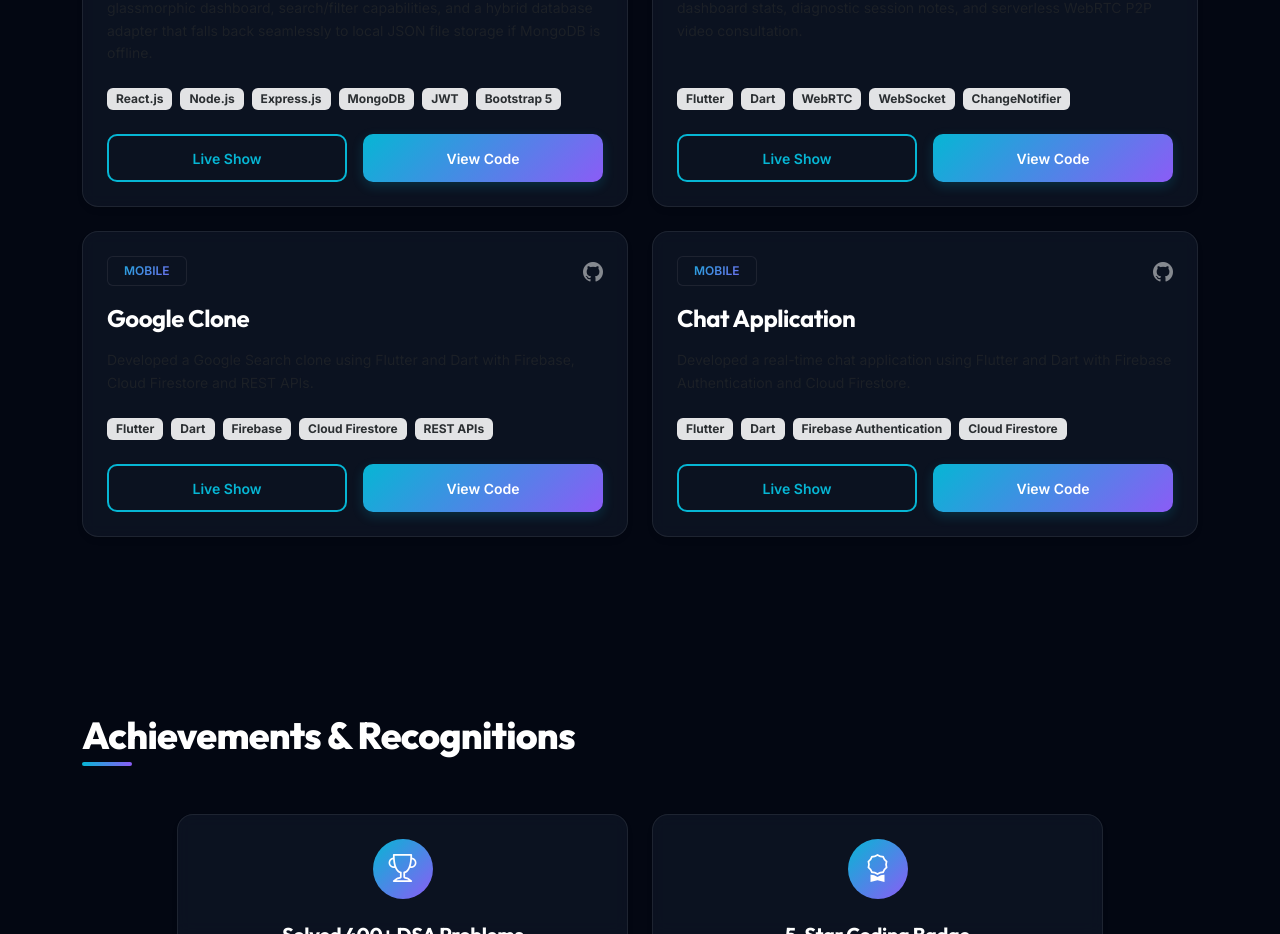
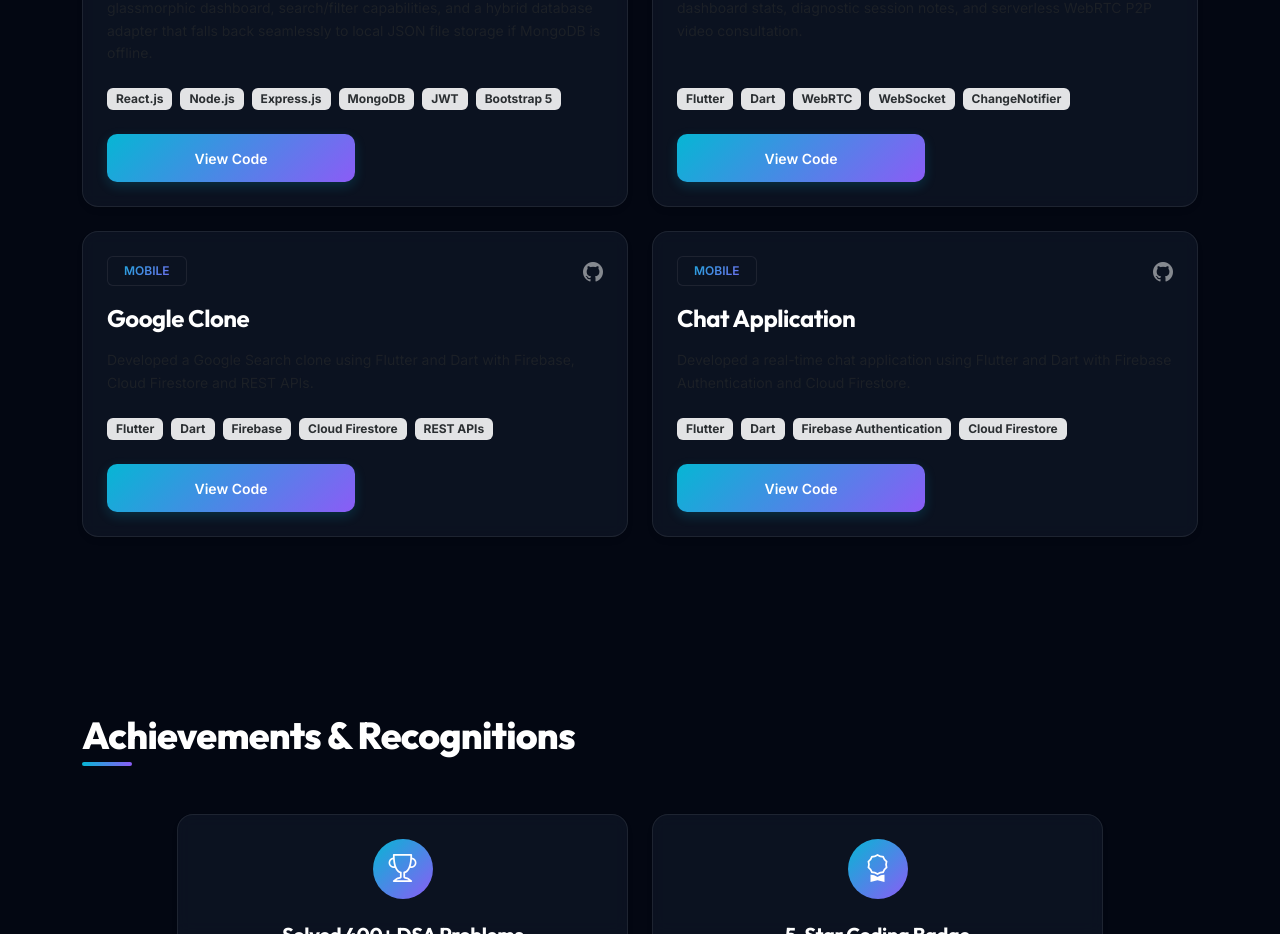
Before and after one commit to mr-rchaurasiya/ramnevas-portfolio, a React (Vite) app in the folder frontend/: page / in a window 1280 px wide. Shown: the part 4500-5434 px from the top of the page. Built offline with nearby package versions, Linux system fonts and the light colour scheme; no server answers.

Commit message:
revert: only show Live Preview button if liveUrl is set

```diff
--- a/frontend/src/components/Projects.jsx
+++ b/frontend/src/components/Projects.jsx
@@ -74,9 +74,11 @@
 
                     {(project.githubUrl || project.liveUrl) && (
                       <div className="d-flex gap-3 mt-4">
-                        <a href={project.liveUrl || project.githubUrl} target="_blank" rel="noopener noreferrer" className="btn btn-outline-custom btn-sm w-50 py-2">
-                          Live Show
-                        </a>
+                        {project.liveUrl && (
+                          <a href={project.liveUrl} target="_blank" rel="noopener noreferrer" className="btn btn-outline-custom btn-sm w-50 py-2">
+                            Live Preview
+                          </a>
+                        )}
                         {project.githubUrl && (
                           <a href={project.githubUrl} target="_blank" rel="noopener noreferrer" className="btn btn-primary-gradient btn-sm w-50 py-2">
                             View Code
```
